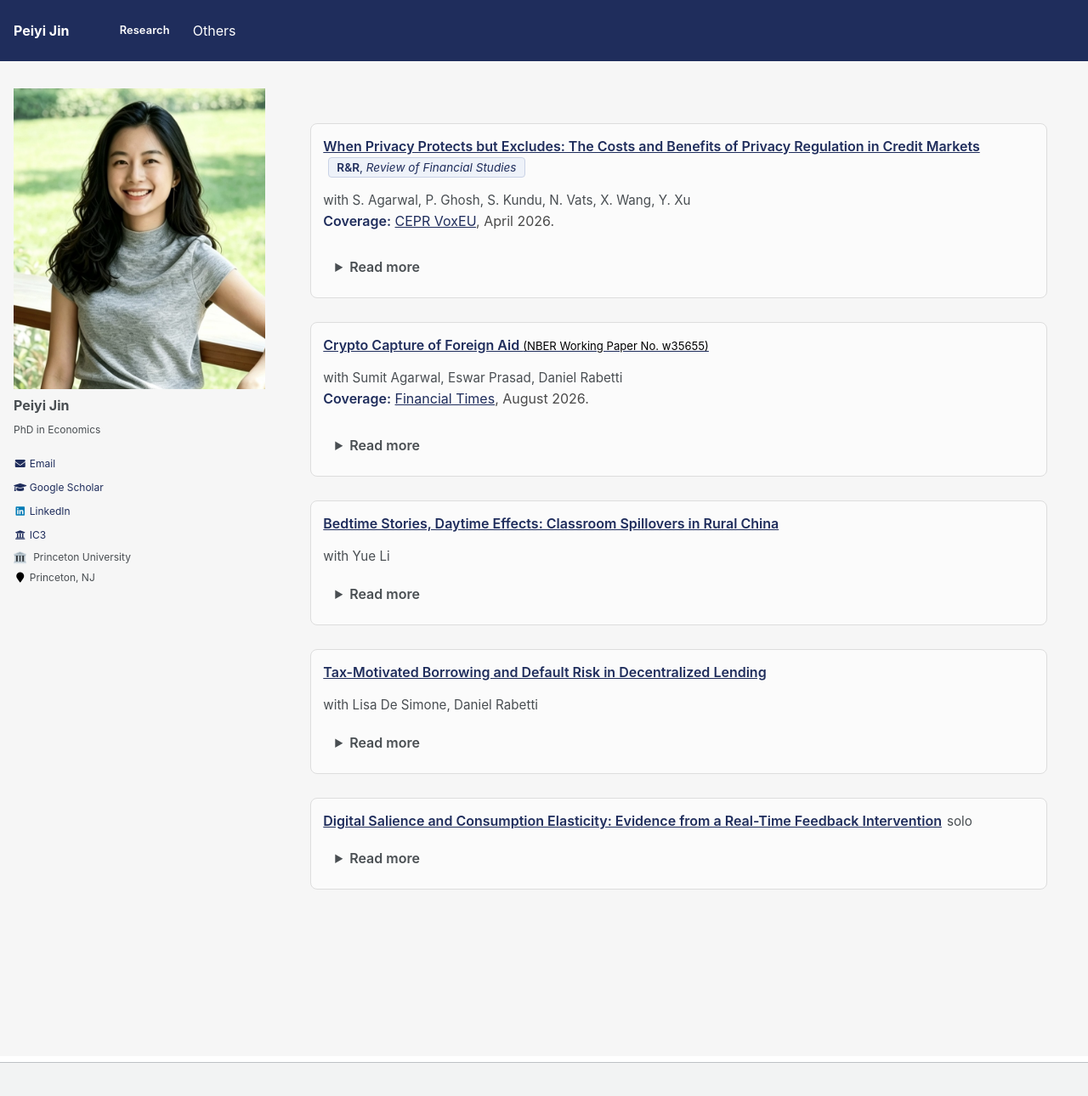
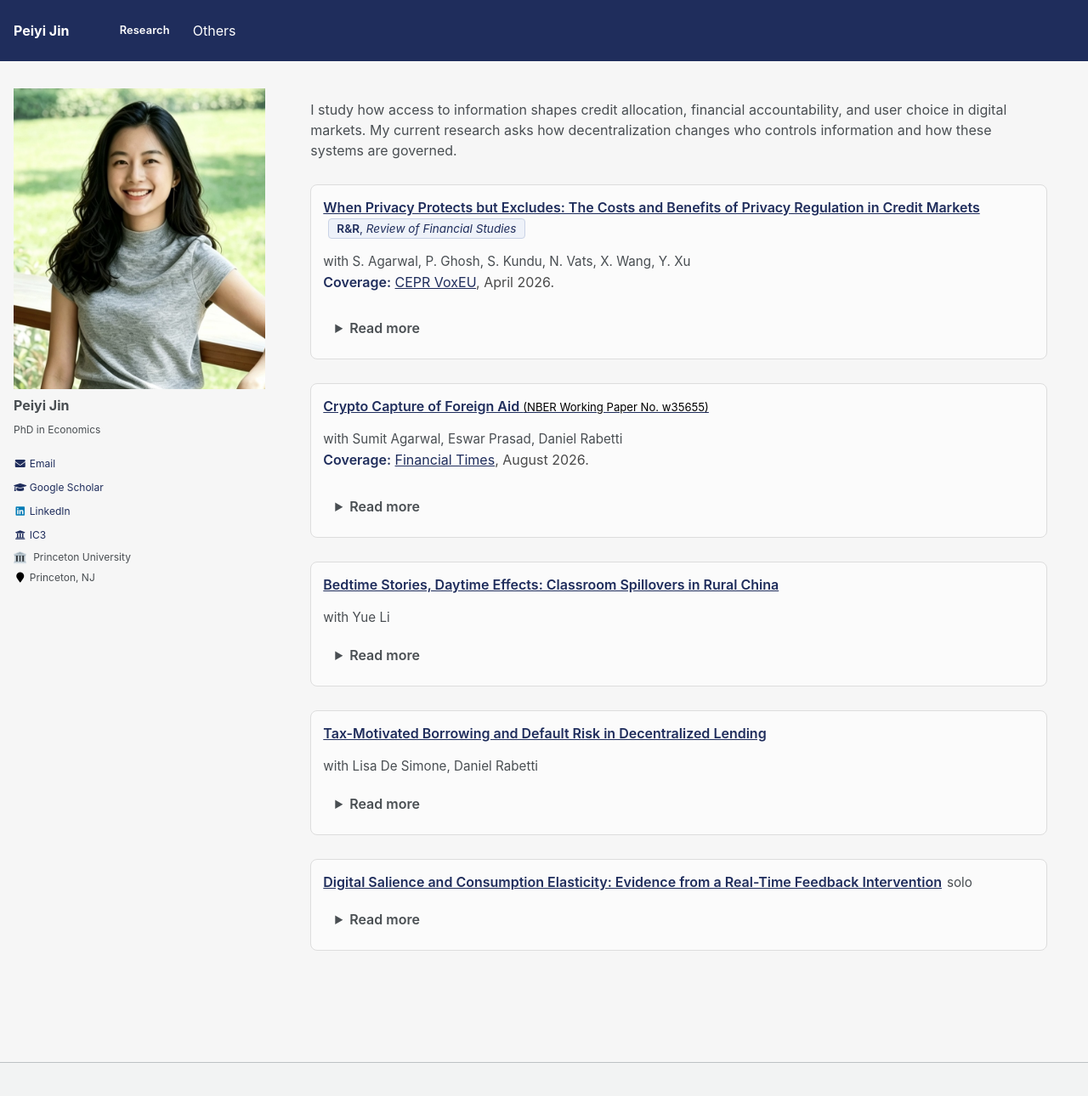
Before and after one commit to peiyi-jin/peiyi-jin.github.io, a Jekyll site: the page built from _pages/research.md, in a window 1280 px wide and 1315 px high. Shown: the top 1290 px of the window at 85% size. Built offline with Jekyll 4.4.1, drawn with Linux system fonts in a browser that asks for light colours.

Commit message:
Add research identity introduction

```diff
--- a/_pages/research.md
+++ b/_pages/research.md
@@ -185,6 +185,8 @@ author_profile: true
   }
 </style>
 
+<p>I study how access to information shapes credit allocation, financial accountability, and user choice in digital markets. My current research asks how decentralization changes who controls information and how these systems are governed.</p>
+
 <div class="paper-item">
   <div class="row">
     <span class="paper-title-wrap">
```
